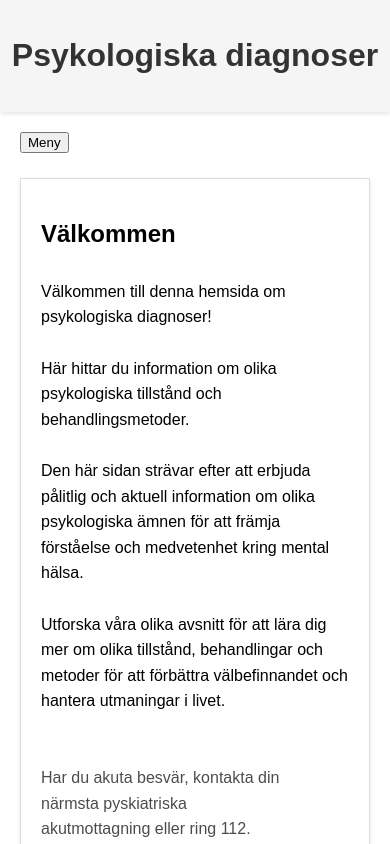
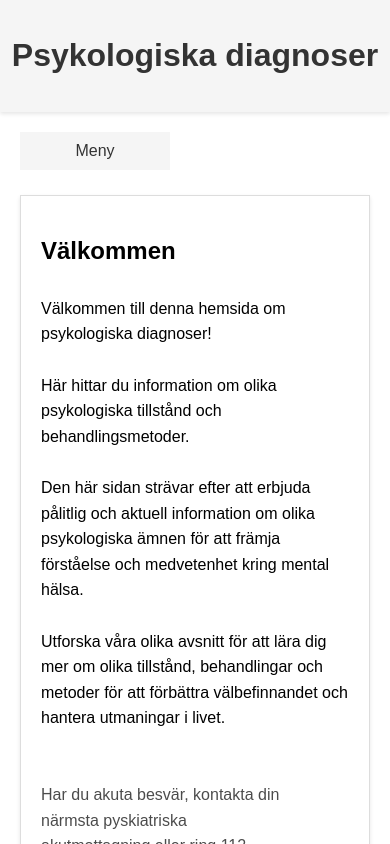
Before and after one commit to dahlgrens/test, a React (Vite) app: page / in a window 390 px wide. Shown: the top 844 px of the page. Built offline with nearby package versions, Linux system fonts and the light colour scheme.

Commit message:
fuxed meny

```diff
--- a/src/Components/MenyBotton.jsx
+++ b/src/Components/MenyBotton.jsx
@@ -1,14 +1,17 @@
-import React from "react";
+import React, { useState } from "react";
 
-export default function MenyBotton({ toggleNavbar, isNavbarVisible }) {
+export default function MenyBotton({ toggleNavbar }) {
+  const [isOpen, setIsOpen] = useState(false);
+
   const handleClick = () => {
     toggleNavbar();
+    setIsOpen(!isOpen);
   };
 
   return (
     <div className="MenyBotton">
       <button className="menu-button" onClick={handleClick}>
-        {isNavbarVisible ? "Stäng" : "Meny"}
+        {isOpen ? "Stäng" : "Meny"}
       </button>
     </div>
   );
--- a/src/index.css
+++ b/src/index.css
@@ -205,3 +205,58 @@ body {
     display: none;
   }
 }
+
+/* Add this CSS for the menu button */
+.menu-button {
+  background-color: #f5f5f5;
+  color: #333333;
+  border: none;
+  padding: 10px;
+  width: 150px;
+  text-align: center;
+  font-size: 1em;
+  font-family: Arial, sans-serif; /* Use the same font as other navbar links */
+  cursor: pointer;
+  position: relative;
+  overflow: hidden;
+  transition: background-color 0.3s ease, color 0.3s ease; /* Add transitions for smooth effect */
+}
+
+.menu-button::before {
+  content: "";
+  position: absolute;
+  top: 0;
+  left: 0;
+  width: 0;
+  height: 100%;
+  background-color: white;
+  opacity: 0;
+  transform: scaleX(0);
+  transform-origin: left;
+  transition: transform 0.3s ease, opacity 0.3s ease, width 0.3s ease,
+    background-color 0.3s ease;
+  z-index: -1;
+}
+
+.menu-button:hover::before {
+  width: 100%;
+  transform: scaleX(1);
+  opacity: 1;
+  background-color: white; /* Change the background color on hover */
+}
+
+.MenyBotton {
+  margin: 5px 20px;
+  display: none;
+}
+
+/* Show the menu button when the screen width is less than 800px */
+@media (max-width: 800px) {
+  .MenyBotton {
+    display: block;
+  }
+
+  .navbar {
+    display: none;
+  }
+}
```
